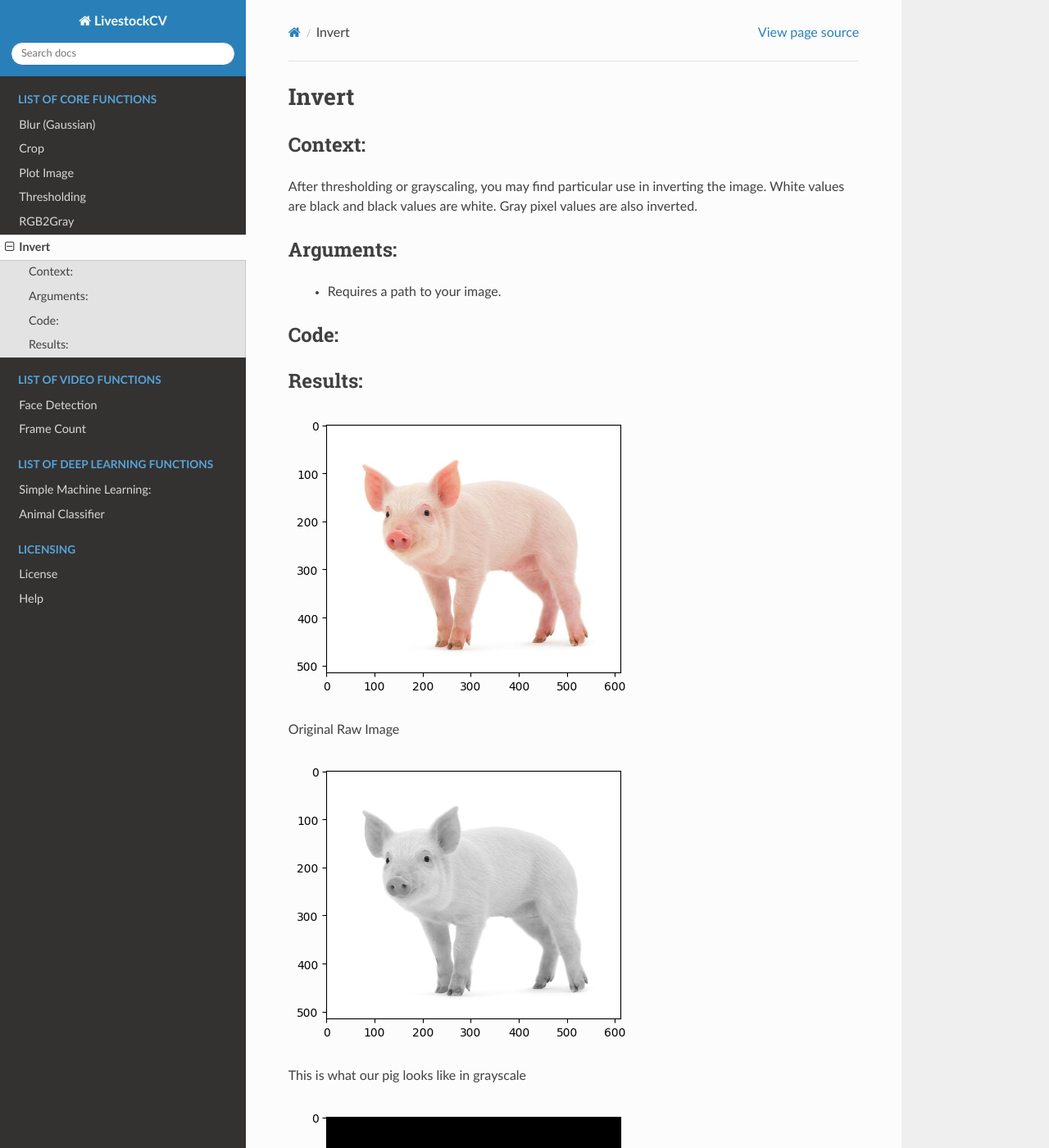
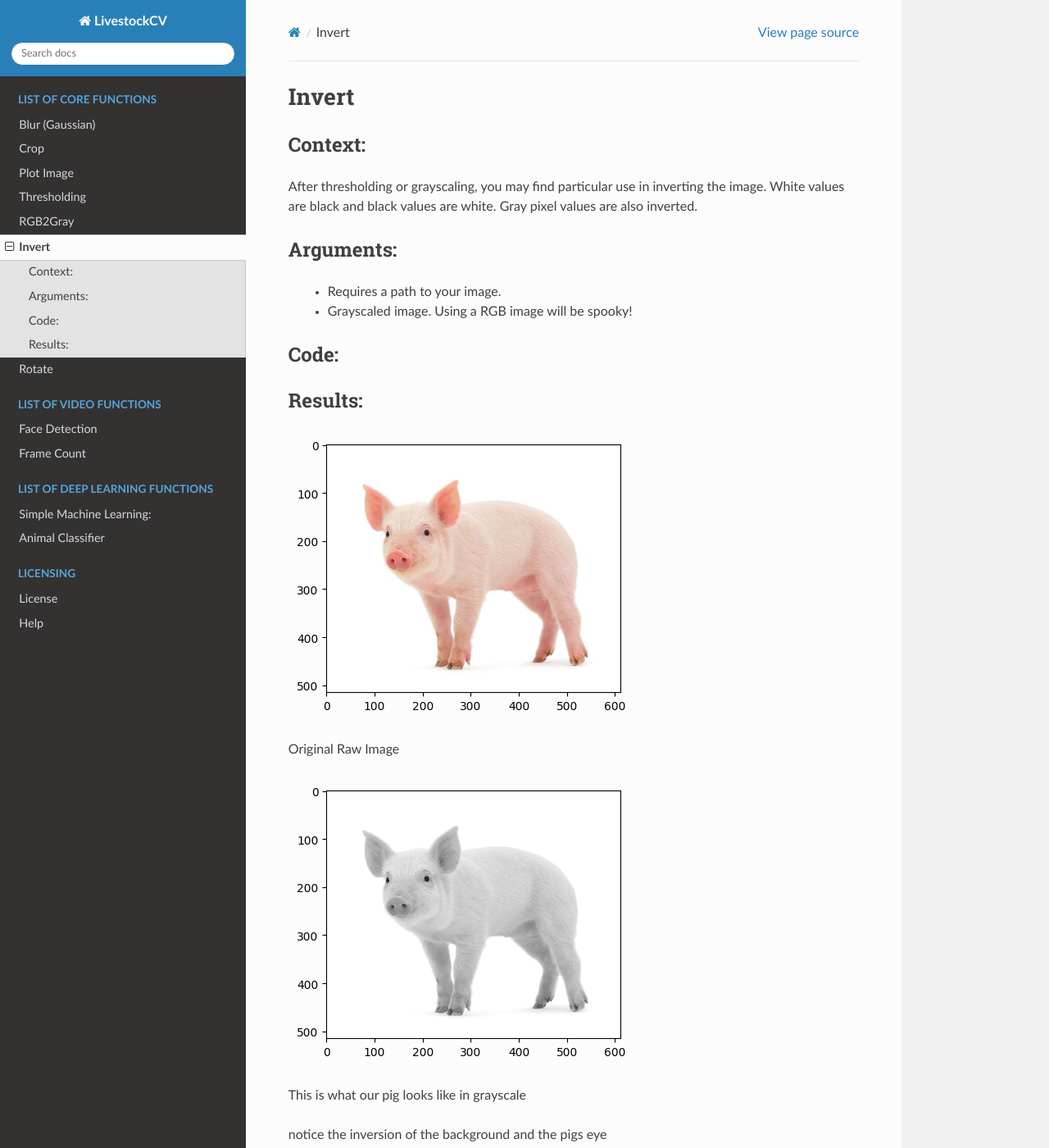
Before and after one commit to peschelgroup/LivestockCV, a Sphinx documentation site: the page built from docs/source/Invert.rst, in a window 1280 px wide and 1400 px high. Shown: the whole window at 82% size. Built offline with Sphinx 7.4.7 and the Read the Docs theme 2.0.0, drawn with Linux system fonts in a browser that asks for light colours.

Commit message:
Adding documentation

```diff
--- a/docs/source/Face Detection.rst
+++ b/docs/source/Face Detection.rst
@@ -17,6 +17,7 @@ Arguments:
 Requires:
  * a short snippet of code
  * A webcam!
+ * Your permission to access your webcam
 
 
 
--- a/docs/source/Invert.rst
+++ b/docs/source/Invert.rst
@@ -7,12 +7,15 @@ Invert
 Context:
 ~~~~~~~~
 
-After thresholding or grayscaling, you may find particular use in inverting the image. White values are black and black values are white. Gray pixel values are also inverted.
+After thresholding or grayscaling, you may find particular use in inverting the image.
+White values are black and black values are white.
+Gray pixel values are also inverted.
 
 
 Arguments:
 ~~~~~~~~
  * Requires a path to your image.
+ * Grayscaled image. Using a RGB image will be spooky!
 
 
 Code:
@@ -45,5 +48,8 @@ Original Raw Image
 .. figure:: /images/gray.png
 This is what our pig looks like in grayscale
 
+.. note::
+notice the inversion of the background and the pigs eye
+
 .. figure:: /images/invert.png
 This is what our pig looks like inverted!
--- a/docs/source/Thresholding.rst
+++ b/docs/source/Thresholding.rst
@@ -12,7 +12,8 @@ Thresholding is a simplification technique we can apply to images. In the most s
 What grayscale conversion does is it transforms the values of all the pixels into a scale of 0-255. By setting a threshold value we can uniformly convert values below our threshold to black.
 
 .. note::
-   Total black is the absence of light, therefore, the pixel value of pitch black is 0. Conversely, 255 is the lucent illumination of pure white.
+   Total black is the absence of light, therefore, the pixel value of pitch black is 0.
+   Conversely, 255 is the illumination of pure white.
 
 Arguments:
 ~~~~~~~~
--- a/docs/source/index.rst
+++ b/docs/source/index.rst
@@ -72,6 +72,7 @@ Here are some cool things we can do with LivestockCV
    Thresholding
    RGB2Gray
    Invert
+   Rotate
 
 .. toctree::
    :maxdepth: 2
```
Also changed, not shown: docs/source/Rotate.rst (added, +49 -0 lines), docs/source/images/rotate30.png (added), docs/source/images/rotate90.png (added).
